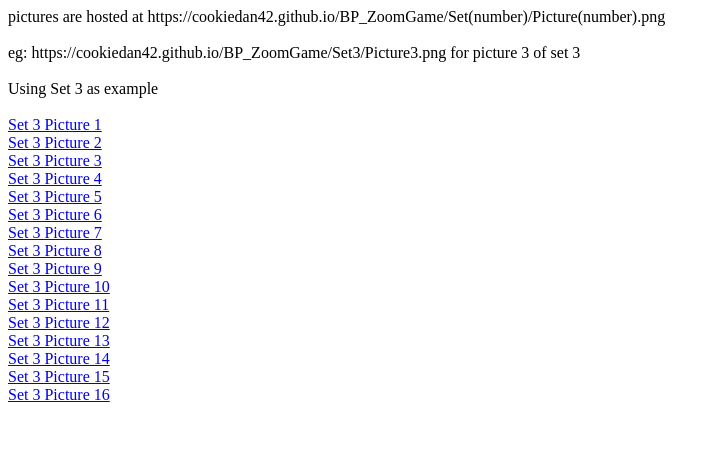
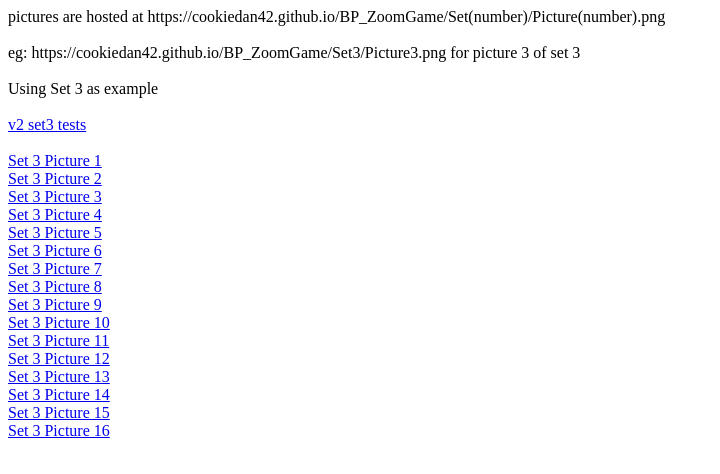
Before and after one commit to cookiedan42/BP_ZoomGame, a plain HTML site: page index.html in a window 1280 px wide. Shown: the whole page, without its empty margins (0-720 px from the left). Drawn offline with Linux system fonts and the light colour scheme.

Commit message:
linked to v2

```diff
--- a/index.html
+++ b/index.html
@@ -8,6 +8,8 @@
     pictures are hosted at https://cookiedan42.github.io/BP_ZoomGame/Set(number)/Picture(number).png <br/><br/>
     eg:  https://cookiedan42.github.io/BP_ZoomGame/Set3/Picture3.png for picture 3 of set 3 <br/><br/>
     Using Set 3 as example <br/><br/>
+
+    <a href="index2.html">v2 set3 tests</a><br/><br/>
 
     <a href="Set3/Picture1.png">Set 3 Picture 1</a><br/>
     <a href="Set3/Picture2.png">Set 3 Picture 2</a><br/>
```
